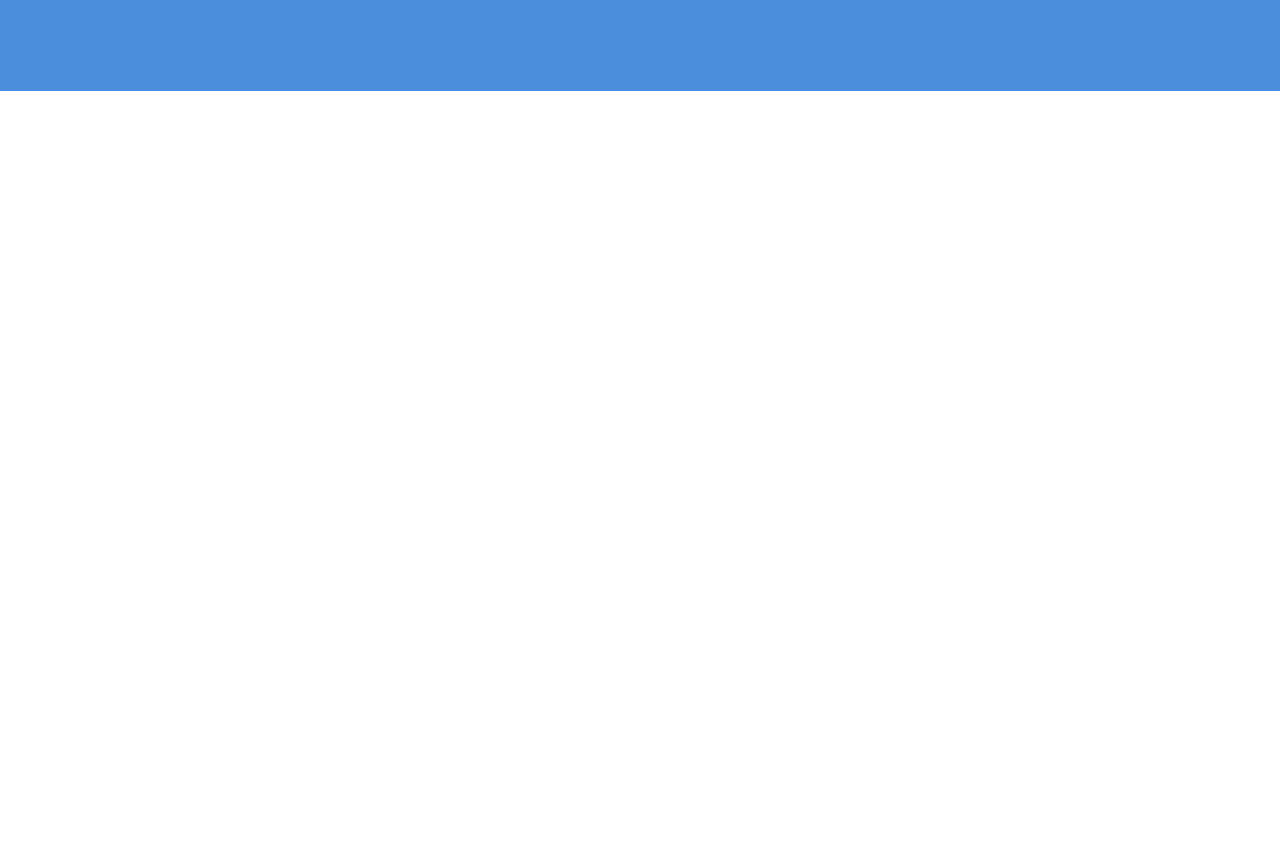
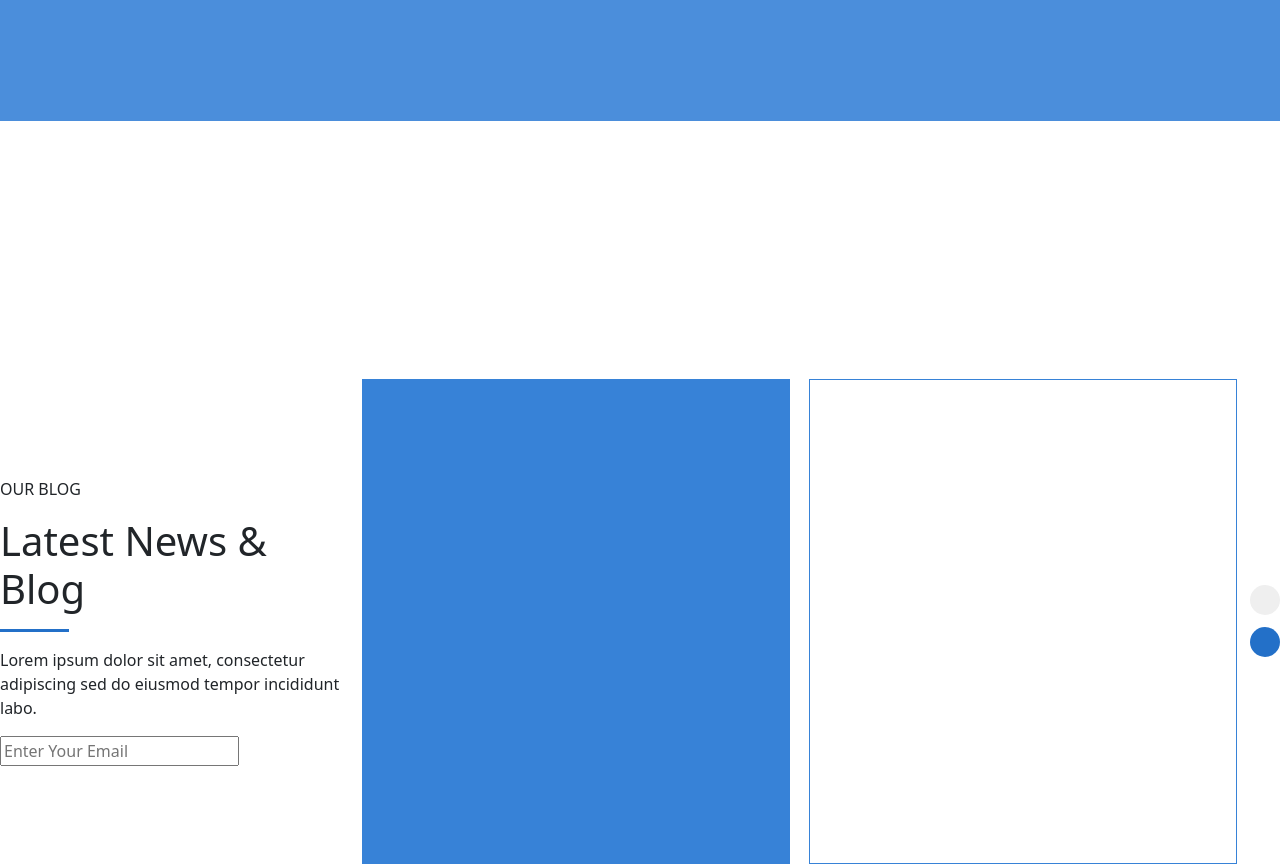
Before and after one commit to muky1/praksa-clone2, a plain HTML site: page index.html in a window 1280 px wide. Shown: the part 6360-7227 px from the top of the page. Drawn offline with nearby package versions, Linux system fonts and the light colour scheme.

Commit message:
eighth container layout and styles updated

```diff
--- a/css/styles.css
+++ b/css/styles.css
@@ -345,7 +345,7 @@
 
 /****************** SEVENTH CONTAINER **********************/
 .seventh-container {
-  height: 690px;
+  height: 720px;
   background: #3782D7E5;
   align-items: center;
   justify-content: center;
@@ -408,4 +408,64 @@
 .eighth-container {
   height: 1000px;
   background: #FFFFFF;
+  display: flex;
+  justify-content: center;
+  align-items: center;
+  text-align: left;
 }
+
+.eighth-blog-div {
+  width: 365px;
+}
+
+.eighth-blog-content-div {
+  height: 485px;
+  width: 455px;
+  background: #3782D7;
+  margin-left: 1.5%;
+}
+
+.eighth-blog-content-div2 {
+  height: 485px;
+  width: 455px;
+  background: #FFFFFF;
+  border: 1px solid #3782D7;
+  margin-left: 1.5%;
+}
+
+.eighth-button-div {
+  display: flex;
+  flex-direction: column;
+  margin-left: 1%;
+}
+
+.eighth-button1 {
+  border-radius: 100%;
+  border: 2px;
+  opacity: 100%;
+  height: 30px;
+  width: 30px;
+}
+
+.eighth-button2 {
+  border-radius: 100%;
+  border: 2px;
+  opacity: 100%;
+  height: 30px;
+  width: 30px;
+  background: #2370C8;
+  margin-top: 12px;
+}
+
+.blog-hr {
+  width: 20%;
+  border-width: 3px;
+  color: #2370C8;
+  background-color: #2370C8;
+  opacity: 100%;
+}
+/****************** FOOTER CONTAINER **********************/
+.footer-container {
+  height: 490px;
+  background: #F2F9FF;
+}
--- a/index.html
+++ b/index.html
@@ -237,6 +237,27 @@
 
 
   <div class="eighth-container">
+    <div class="eighth-blog-div">
+      <p class="eighth-paragraph">OUR BLOG</p>
+      <h1 class="eighth-heading">Latest News & Blog</h1>
+      <hr class="blog-hr">
+      <p class="eighth-paragraph-description"> Lorem ipsum dolor sit amet, consectetur adipiscing
+          sed do eiusmod tempor incididunt labo. </p>
+      <input type="email" placeholder="Enter Your Email" name="" value="">
+    </div>
+    <div class="eighth-blog-content-div">
+
+    </div>
+    <div class="eighth-blog-content-div2">
+
+    </div>
+    <div class="eighth-button-div">
+      <button class="eighth-button1" type="button" name="button"></button>
+      <button class="eighth-button2" type="button" name="button"></button>
+    </div>
+  </div>
+
+  <div class="footer-container">
 
   </div>
 
```
